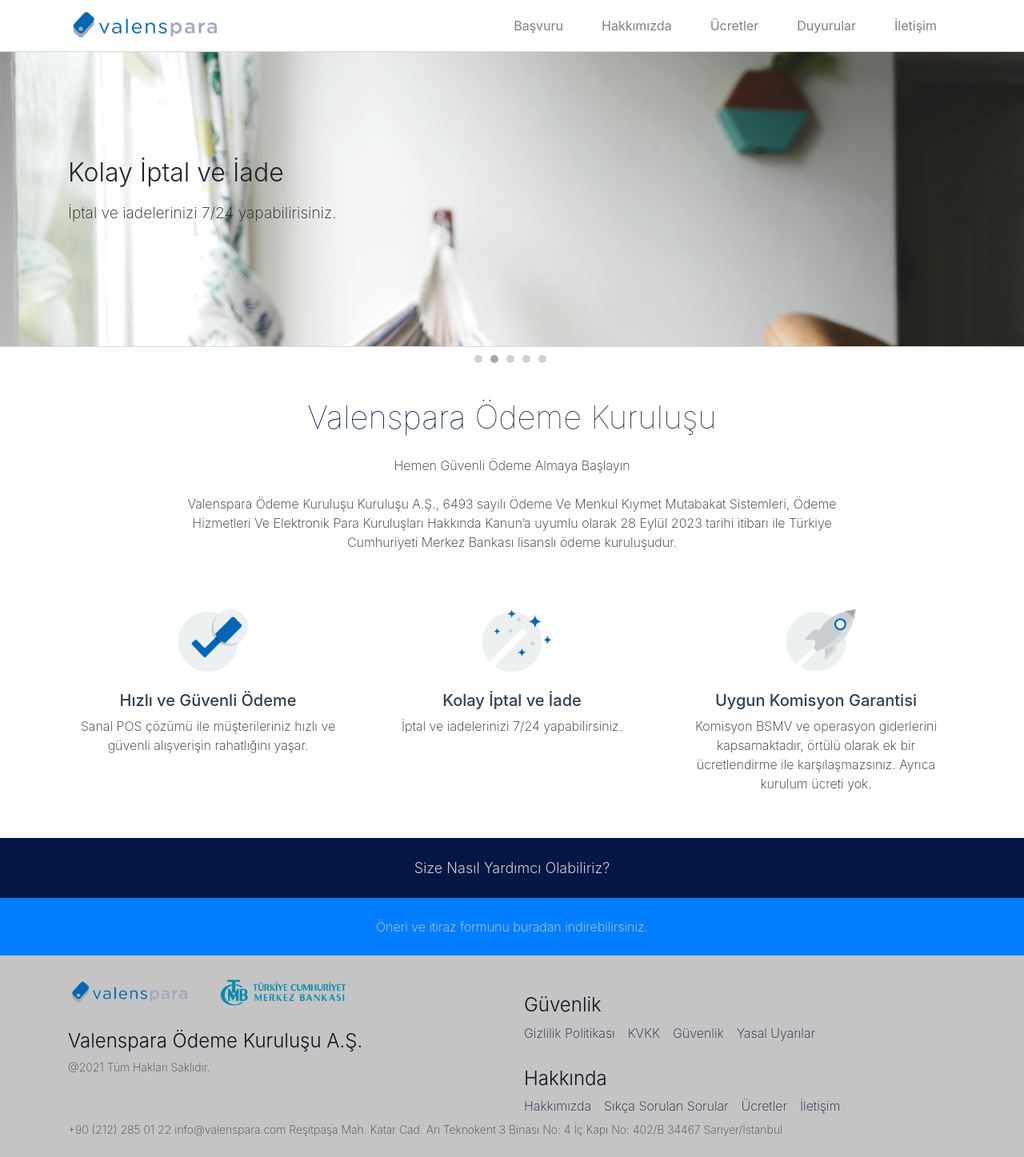
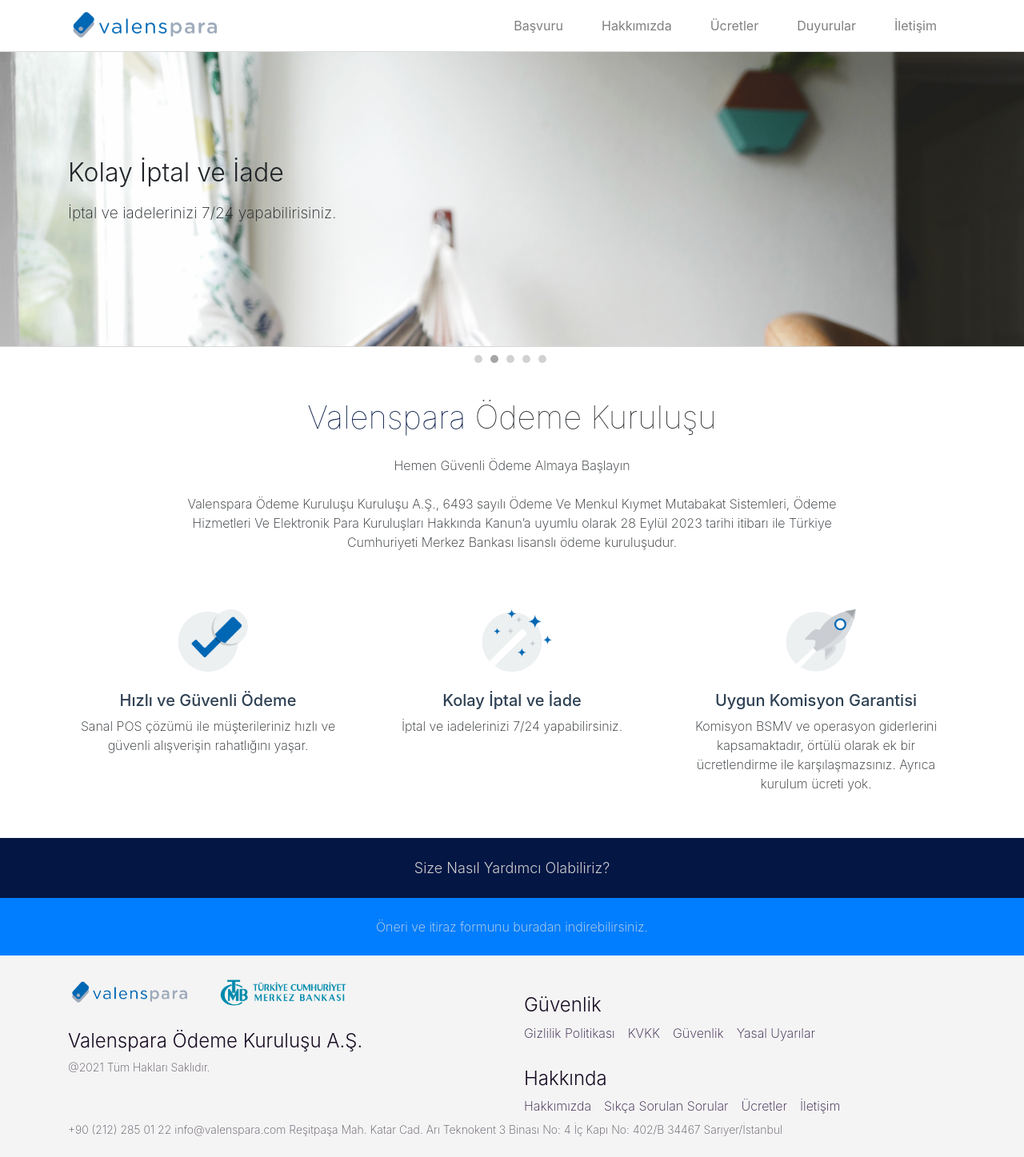
Before and after one commit to Valensas/valenspara.com, a Jekyll site: the page built from index.md, in a window 1280 px wide. Shown: the whole page at 80% size. Built offline with Jekyll 4.4.1, drawn with Linux system fonts in a browser that asks for light colours; nearby versions of some CDN libraries.

Commit message:
Update footer.scss

```diff
--- a/_sass/_includes/footer.scss
+++ b/_sass/_includes/footer.scss
@@ -1,6 +1,6 @@
 
   .footer {
-    background-color: #c4c4c4;
+    background-color: #f4f4f4;
     color: #180c23;
     margin-bottom: 0;
   }
```
